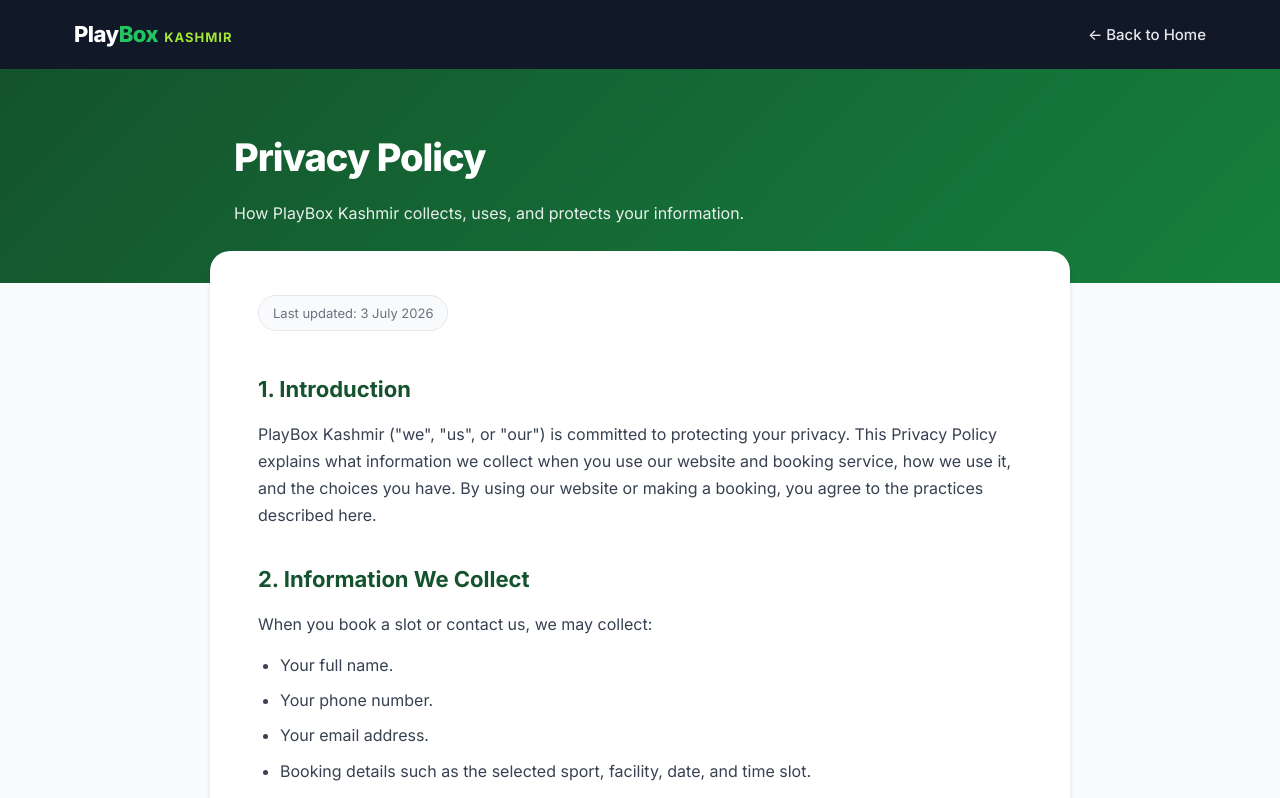
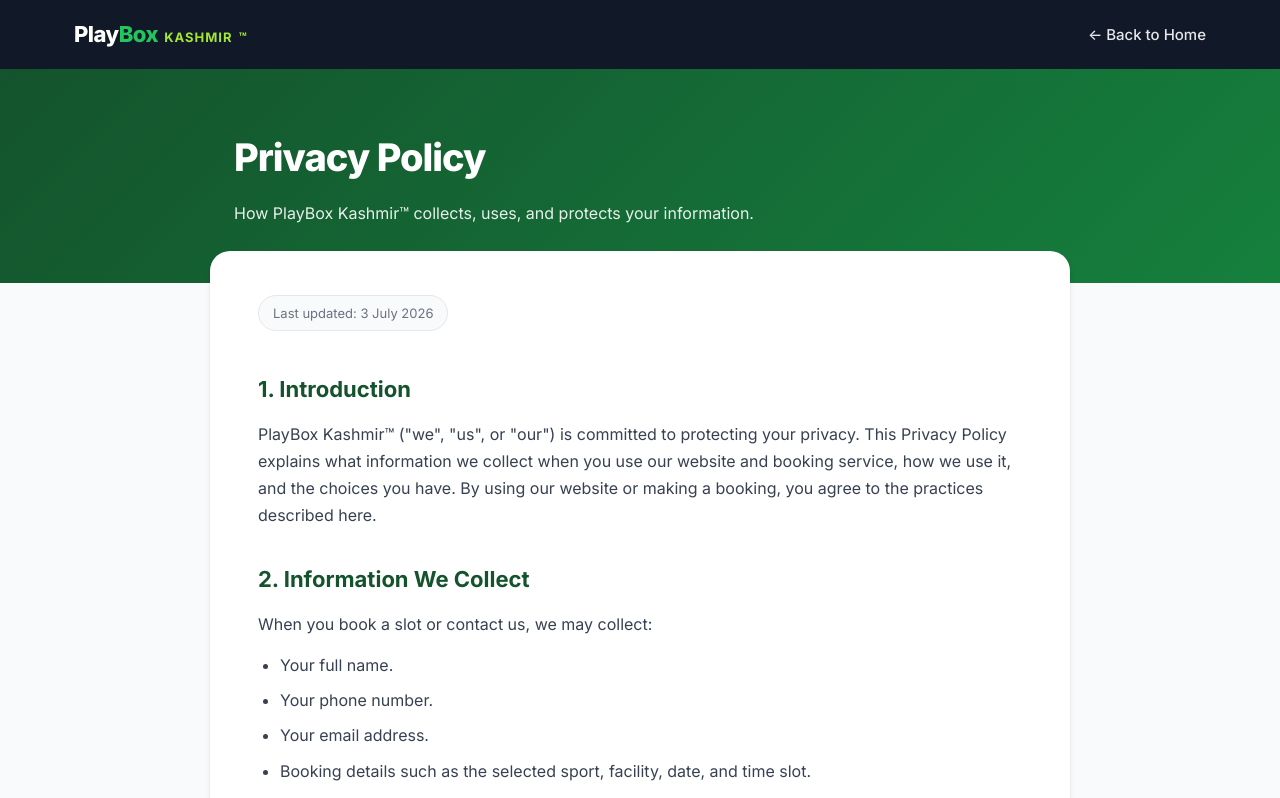
Before and after one commit to playboxkashmir-glitch/playboxkashmir-website, a website: page privacy.html in a window 1280 px wide. Shown: the top 798 px of the page. Drawn offline with Linux system fonts and the light colour scheme.

Commit message:
Add trademark symbol to PlayBox Kashmir

```diff
--- a/privacy.html
+++ b/privacy.html
@@ -3,7 +3,7 @@
 <head>
   <meta charset="UTF-8" />
   <meta name="viewport" content="width=device-width, initial-scale=1.0" />
-  <title>Privacy Policy - PlayBox Kashmir</title>
+  <title>Privacy Policy - PlayBox Kashmir™</title>
   <link rel="icon" href="favicon.png" />
   <link href="https://fonts.googleapis.com/css2?family=Inter:wght@400;500;600;700;800&display=swap" rel="stylesheet" />
   <style>
@@ -45,7 +45,7 @@
 <body>
   <header class="site-header">
     <div class="header-inner">
-      <a class="brand" href="index.html">Play<span>Box</span><small>KASHMIR</small></a>
+      <a class="brand" href="index.html">Play<span>Box</span><small>KASHMIR</small><small class="brand-tm">™</small></a>
       <a class="back-link" href="index.html">&larr; Back to Home</a>
     </div>
   </header>
@@ -53,7 +53,7 @@
   <section class="hero">
     <div class="container">
       <h1>Privacy Policy</h1>
-      <p>How PlayBox Kashmir collects, uses, and protects your information.</p>
+      <p>How PlayBox Kashmir™ collects, uses, and protects your information.</p>
     </div>
   </section>
 
@@ -61,7 +61,7 @@
     <span class="updated">Last updated: 3 July 2026</span>
 
     <h2>1. Introduction</h2>
-    <p>PlayBox Kashmir ("we", "us", or "our") is committed to protecting your privacy. This Privacy Policy explains what information we collect when you use our website and booking service, how we use it, and the choices you have. By using our website or making a booking, you agree to the practices described here.</p>
+    <p>PlayBox Kashmir™ ("we", "us", or "our") is committed to protecting your privacy. This Privacy Policy explains what information we collect when you use our website and booking service, how we use it, and the choices you have. By using our website or making a booking, you agree to the practices described here.</p>
 
     <h2>2. Information We Collect</h2>
     <p>When you book a slot or contact us, we may collect:</p>
@@ -109,7 +109,7 @@
   <footer class="site-footer">
     <div class="container">
       <p><a href="privacy.html">Privacy Policy</a> | <a href="terms.html">Terms &amp; Conditions</a> | <a href="cancellation.html">Cancellation Policy</a></p>
-      <p style="margin-top:10px;">&copy; 2026 PlayBox Kashmir. All rights reserved.</p>
+      <p style="margin-top:10px;">&copy; 2026 PlayBox Kashmir™. All rights reserved.</p>
     </div>
   </footer>
 </body>
```
